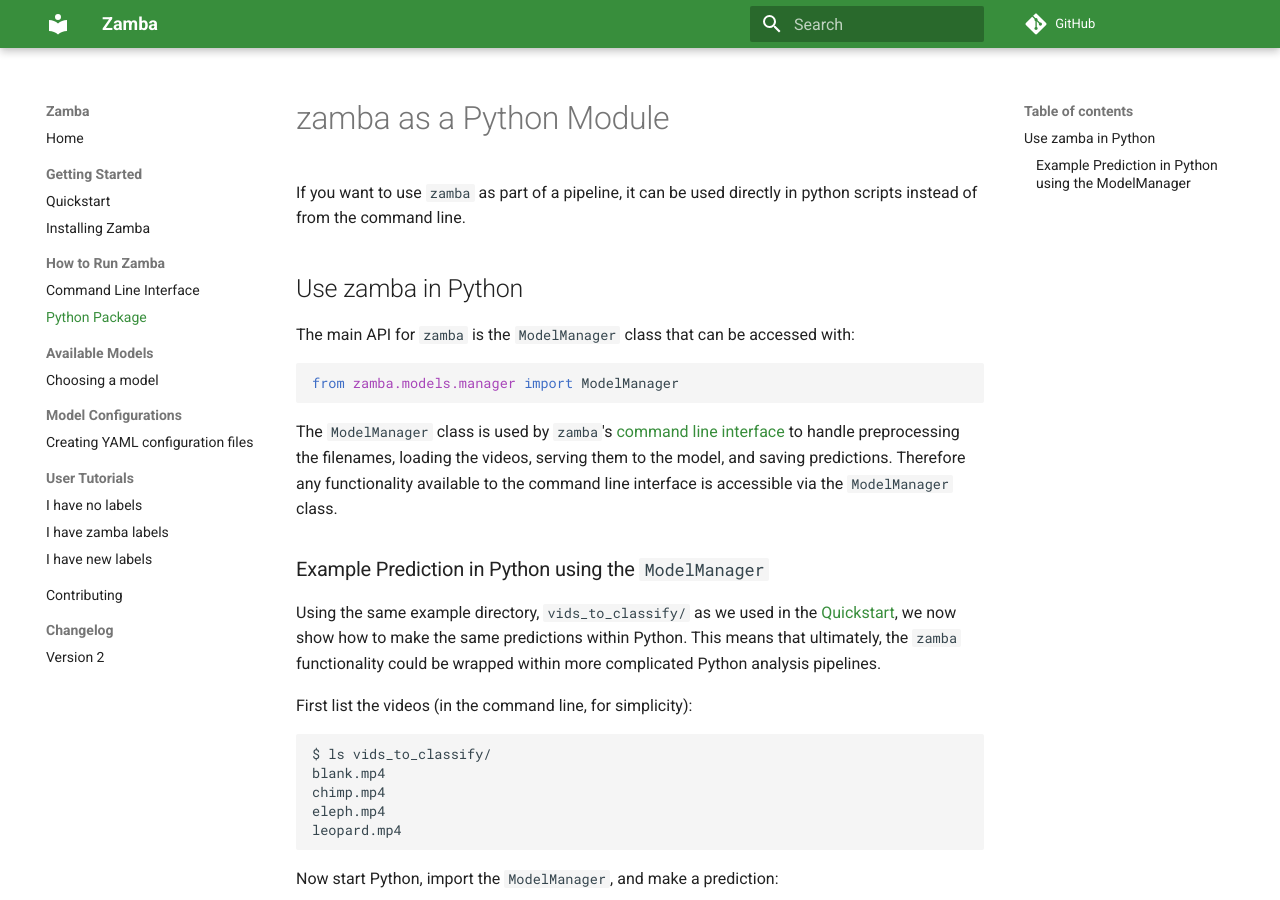
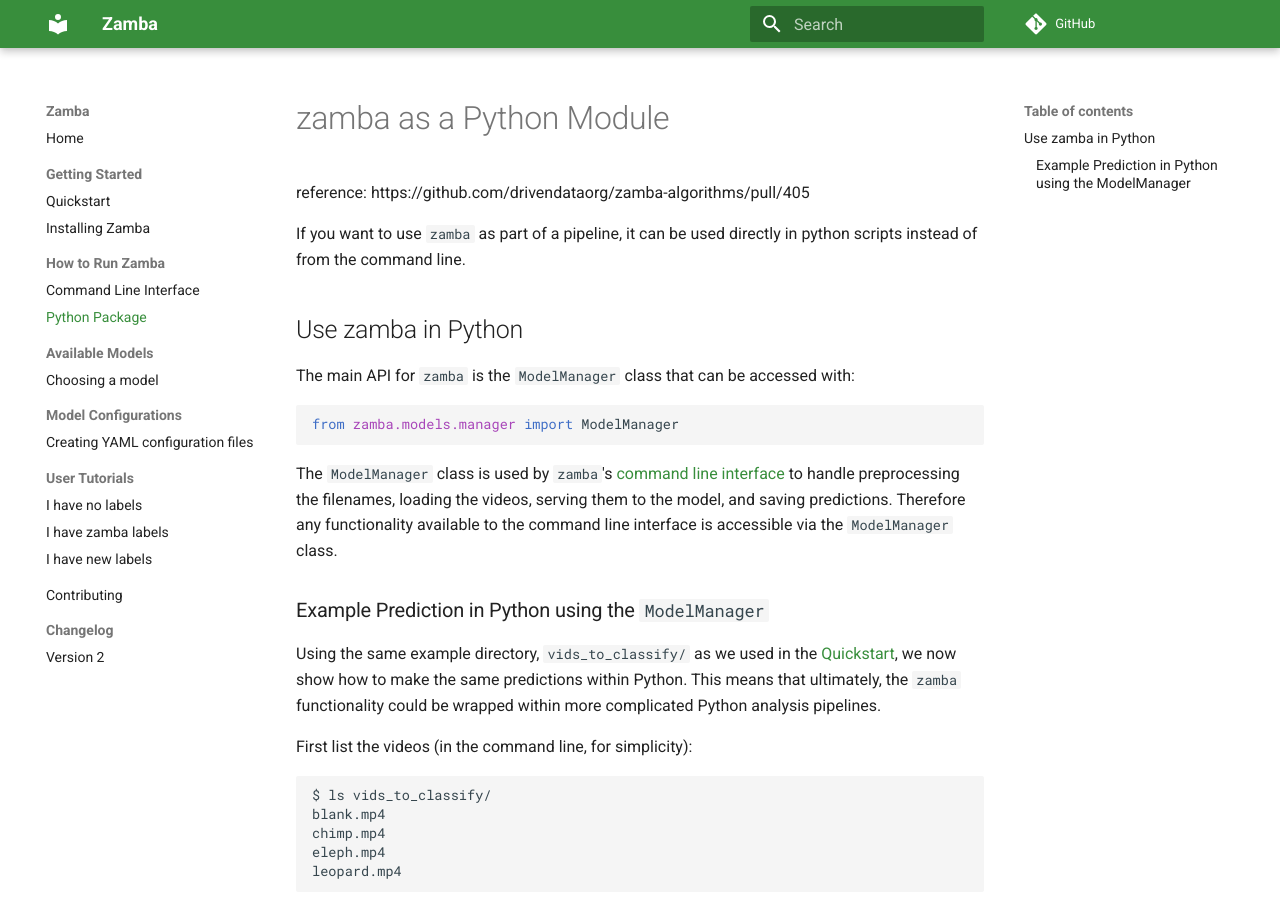
Before and after one commit to drivendataorg/zamba, an MkDocs documentation site: the page built from docs/docs/py-package.md, in a window 1280 px wide and 900 px high. Built offline with MkDocs 1.6.1 and Material for MkDocs 9.7.7, drawn with Linux system fonts in a browser that asks for light colours; comment, search, counter and statistics services are not loaded; some of the changed lines change nothing that is shown.

Commit message:
Add where to reference for python package

```diff
--- a/docs/docs/py-package.md
+++ b/docs/docs/py-package.md
@@ -1,4 +1,6 @@
 # zamba as a Python Module
+
+reference: https://github.com/drivendataorg/zamba-algorithms/pull/405
 
 If you want to use `zamba` as part of a pipeline, it can be used directly in python scripts instead of from the command line.
 
```
